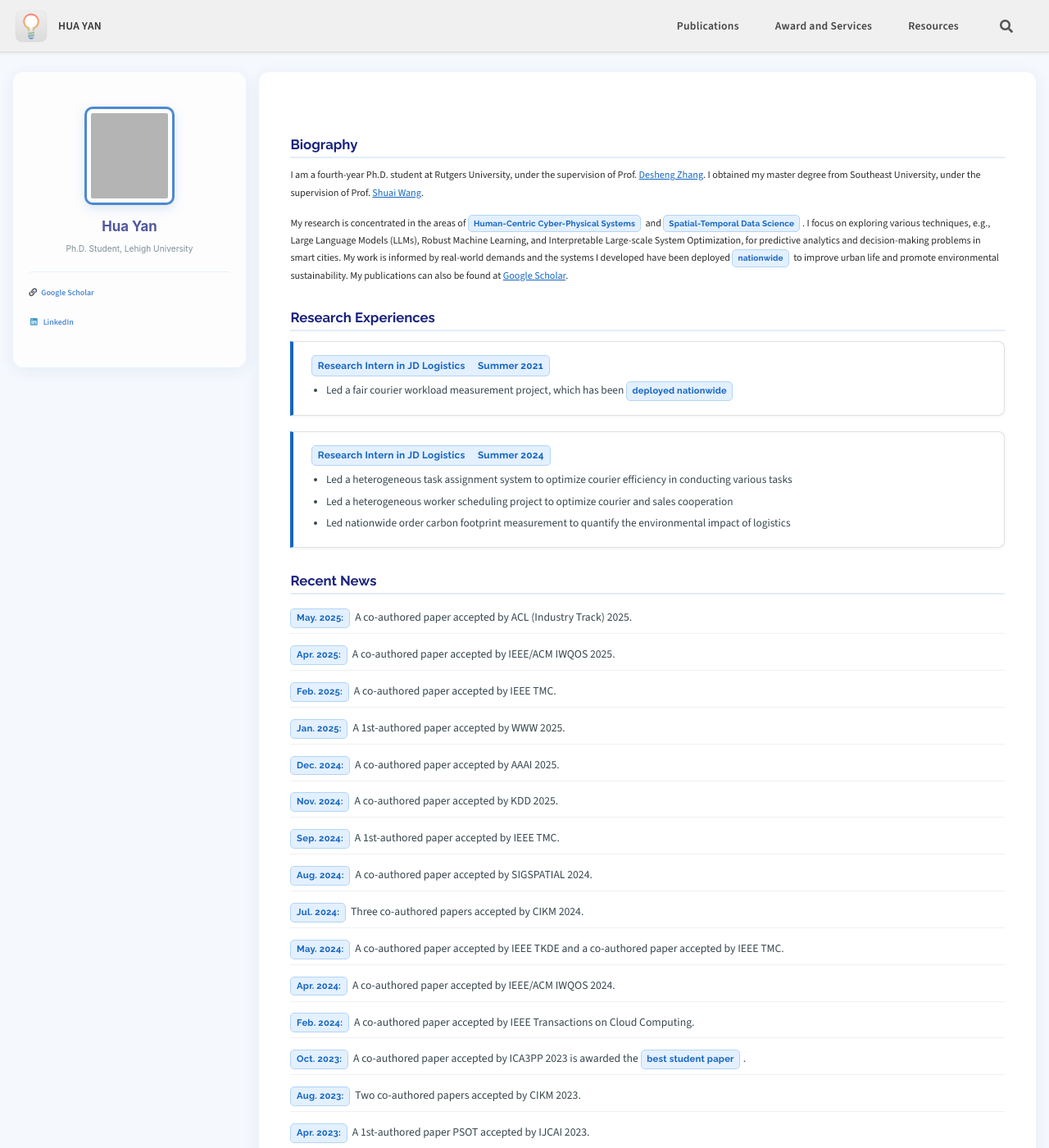
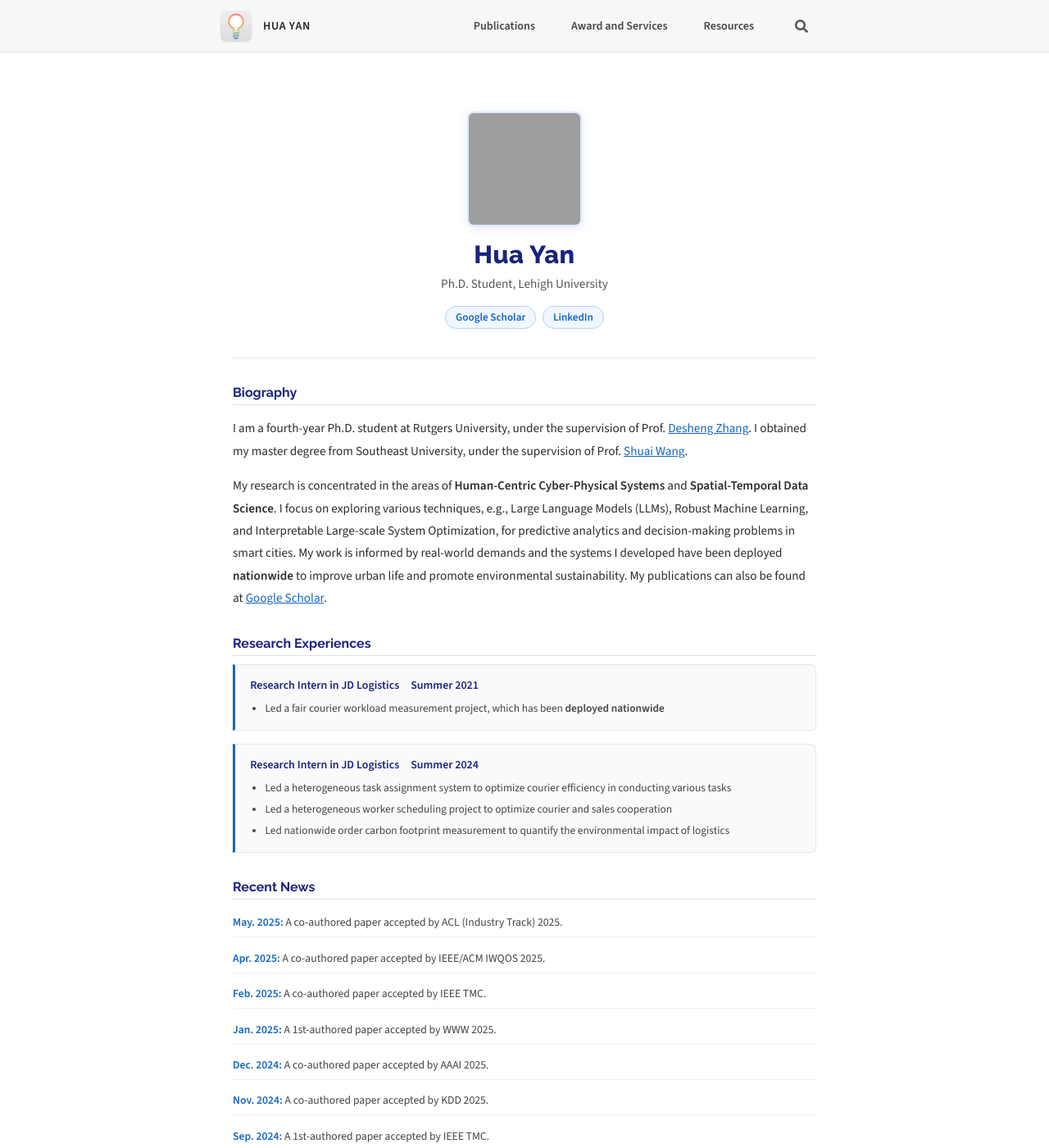
Before and after one commit to huy222-lu/website, a Jekyll site: the page built from index.md, in a window 1280 px wide and 1400 px high. Shown: the whole window at 82% size. Built offline with Jekyll 4.4.1, drawn with Linux system fonts in a browser that asks for light colours; cached includes are drawn as plain includes; a script that is not in the unit is left out; comment, search, counter and statistics services are not loaded; grey boxes are pictures that could not be loaded.

Commit message:
improve style

```diff
--- /dev/null
+++ b/_layouts/academic.html
@@ -0,0 +1,28 @@
+---
+layout: default
+---
+
+<div class="academic-wrapper">
+
+  <!-- Profile hero -->
+  <div class="academic-profile">
+    {% if site.author.avatar %}
+      <img src="{{ site.author.avatar | relative_url }}" alt="{{ site.author.name }}" class="academic-avatar">
+    {% endif %}
+    <h1 class="academic-name">{{ site.author.name }}</h1>
+    <p class="academic-bio">{{ site.author.bio }}</p>
+    <div class="academic-links">
+      {% for link in site.author.links %}
+        {% if link.label and link.url %}
+          <a href="{{ link.url }}" target="_blank" rel="noopener">{{ link.label }}</a>
+        {% endif %}
+      {% endfor %}
+    </div>
+  </div>
+
+  <!-- Page content -->
+  <div class="academic-content">
+    {{ content }}
+  </div>
+
+</div>
--- a/assets/css/main.scss
+++ b/assets/css/main.scss
@@ -8,45 +8,53 @@
 @import "minimal-mistakes";
 
 /* ============================================================
-   Global typography & base
+   Global
    ============================================================ */
 
 body {
   font-family: 'Source Sans 3', sans-serif;
   font-size: 16px;
-  background-color: #f5f8fc;
+  background-color: #ffffff;
   color: #2c2c2c;
 }
 
-h1, h2, h3, h4, h5, h6,
-.site-title,
-.author__name {
+h1, h2, h3, h4, h5, h6 {
   font-family: 'Raleway', sans-serif;
 }
 
+a {
+  color: #1565c0;
+  &:hover { color: #0d47a1; text-decoration: underline; }
+}
+
+html { scroll-behavior: smooth; }
+
+::selection { background: #bbdefb; color: #0d47a1; }
+
 /* ============================================================
-   Masthead — deep blue bar (completely different from original)
+   Masthead — light gray
    ============================================================ */
 
 .masthead {
-  background: #f0f0f0;
-  border-bottom: 1px solid #ddd;
-  box-shadow: 0 1px 4px rgba(0, 0, 0, 0.08);
+  background: #f7f7f7;
+  border-bottom: 1px solid #e0e0e0;
+  box-shadow: none;
 
   &__inner-wrap {
     padding-top: 0.6em;
     padding-bottom: 0.6em;
+    max-width: 780px;
+    margin: 0 auto;
   }
 }
 
 .site-title {
   font-family: 'Raleway', sans-serif;
   font-weight: 700;
-  font-size: 1em;
-  color: #333333 !important;
-  letter-spacing: 0.03em;
+  font-size: 0.95em;
+  color: #222 !important;
+  letter-spacing: 0.05em;
   text-transform: uppercase;
-
   &:hover { color: #1565c0 !important; }
 }
 
@@ -55,242 +63,211 @@ h1, h2, h3, h4, h5, h6,
 
   a {
     font-family: 'Source Sans 3', sans-serif;
-    font-size: 0.85em;
+    font-size: 0.88em;
     font-weight: 600;
-    color: #444444;
-    letter-spacing: 0.02em;
-
+    color: #444;
     &:hover { color: #1565c0; }
   }
 
-  .visible-links a::before {
-    background: #1565c0;
-  }
+  .visible-links a::before { background: #1565c0; }
 
-  button {
-    color: #555;
-    &:hover { color: #1565c0; }
-  }
+  button { color: #555; &:hover { color: #1565c0; } }
 }
 
 /* ============================================================
-   Main layout background
+   Homepage — single column centered layout
    ============================================================ */
 
-#main {
-  background-color: #f5f8fc;
+.academic-wrapper {
+  max-width: 760px;
+  margin: 0 auto;
+  padding: 2.5em 1.5em 4em;
 }
 
-/* ============================================================
-   Sidebar — card style, square photo
-   ============================================================ */
-
-.sidebar {
-  background: #ffffff;
-  border-radius: 12px;
-  box-shadow: 0 4px 20px rgba(21, 101, 192, 0.1);
-  padding: 1.6em 1.2em !important;
-  margin-top: 1.5em;
+/* Profile section */
+.academic-profile {
+  text-align: center;
+  padding: 2em 0 2.2em;
+  border-bottom: 1px solid #e8e8e8;
+  margin-bottom: 2em;
 }
 
-/* Square photo — no circle */
-.author__avatar {
-  text-align: center;
+.academic-avatar {
+  width: 140px;
+  height: 140px;
+  object-fit: cover;
+  border-radius: 8px;
+  border: 2px solid #dce8f7;
+  box-shadow: 0 2px 12px rgba(21, 101, 192, 0.12);
   margin-bottom: 1em;
-
-  img {
-    border-radius: 10px !important;
-    border: 3px solid #1565c0 !important;
-    box-shadow: 0 4px 14px rgba(21, 101, 192, 0.2) !important;
-    width: 120px !important;
-    height: 120px !important;
-    object-fit: cover;
-  }
 }
 
-.author__content {
-  text-align: center;
-  margin-bottom: 0.8em;
+.academic-name {
+  font-family: 'Raleway', sans-serif;
+  font-weight: 800;
+  font-size: 1.9em;
+  color: #1a237e;
+  margin: 0 0 0.2em;
+  letter-spacing: 0.02em;
 }
 
-.author__name {
-  font-family: 'Raleway', sans-serif;
-  font-weight: 700;
-  font-size: 1.05em !important;
-  color: #1a237e !important;
-  margin-bottom: 0.3em;
-
-  a { color: inherit !important; }
+.academic-bio {
+  font-size: 0.95em;
+  color: #555;
+  margin: 0 0 1em;
 }
 
-.author__bio {
-  font-family: 'Source Sans 3', sans-serif;
-  font-size: 0.85em !important;
-  color: #546e7a !important;
-  line-height: 1.5;
-}
-
-/* Hide the "Follow" button — very MM-specific */
-.author__urls-wrapper .btn--inverse {
-  display: none !important;
-}
-
-.author__urls {
-  display: block !important;
-  padding: 0;
-  border-top: 1px solid #e3edf7;
-  padding-top: 0.8em;
-  margin-top: 0.8em;
-
-  li {
-    border-bottom: none !important;
-    padding: 0.25em 0 !important;
-  }
+.academic-links {
+  display: flex;
+  justify-content: center;
+  flex-wrap: wrap;
+  gap: 0.5em;
 
   a {
-    font-family: 'Source Sans 3', sans-serif;
-    font-size: 0.83em;
+    display: inline-block;
+    font-size: 0.82em;
     font-weight: 600;
-    color: #1565c0 !important;
+    color: #1565c0;
+    border: 1px solid #b3d4f7;
+    border-radius: 20px;
+    padding: 0.25em 0.9em;
+    text-decoration: none;
+    background: #f0f7ff;
+    transition: all 0.2s;
 
     &:hover {
-      color: #0d47a1 !important;
-      text-decoration: underline;
+      background: #1565c0;
+      color: #fff;
+      border-color: #1565c0;
+      text-decoration: none;
     }
   }
 }
 
-/* ============================================================
-   Page content area
-   ============================================================ */
-
-.page {
-  background: #ffffff;
-  border-radius: 12px;
-  box-shadow: 0 4px 20px rgba(21, 101, 192, 0.08);
-  padding: 2em 2.4em !important;
-  margin-top: 1.5em;
-  margin-bottom: 2em;
-}
-
-.page__content {
-  font-family: 'Source Sans 3', sans-serif;
+/* Content sections */
+.academic-content {
   font-size: 0.95em;
-  line-height: 1.75;
+  line-height: 1.8;
   color: #2c2c2c;
 
-  a {
-    color: #1565c0;
-    &:hover { color: #0d47a1; text-decoration: underline; }
-  }
-
-  /* Section headers */
   h3 {
     font-family: 'Raleway', sans-serif;
     font-weight: 700;
-    font-size: 1.1em;
+    font-size: 1.05em;
     color: #1a237e;
-    margin-top: 1.8em;
+    margin-top: 2em;
     margin-bottom: 0.6em;
     padding-bottom: 0.3em;
-    border-bottom: 2px solid #e3edf7;
-
-    /* remove inline span colors from old markdown */
+    border-bottom: 1px solid #e0e0e0;
     span { color: inherit !important; font-weight: inherit !important; }
   }
+
+  a { color: #1565c0; &:hover { color: #0d47a1; } }
+
+  p { margin-bottom: 0.8em; }
 }
 
-/* ============================================================
-   Biography section
-   ============================================================ */
-
+/* Biography — no background */
 .section-bio {
   background: none;
   border: none;
   padding: 0;
-  margin-bottom: 1.8em;
+  margin-bottom: 0.5em;
 }
 
-/* ============================================================
-   Research Experience — card entries
-   ============================================================ */
-
-.section-experience {
-  blockquote {
-    background: #ffffff;
-    border: 1px solid #e0e0e0;
-    border-left: 4px solid #1565c0;
-    border-radius: 0 8px 8px 0;
-    padding: 1em 1.4em;
-    margin: 0.8em 0 1.2em 0;
+/* Research Experience cards */
+.section-experience blockquote {
+  background: #fafafa;
+  border: 1px solid #e8e8e8;
+  border-left: 3px solid #1565c0;
+  border-radius: 0 6px 6px 0;
+  padding: 0.8em 1.2em;
+  margin: 0.6em 0 1em;
   font-style: normal;
-    box-shadow: 0 1px 4px rgba(0, 0, 0, 0.06);
 
   p {
-      margin: 0 0 0.4em 0;
+    margin: 0 0 0.3em;
     font-weight: 700;
-      font-size: 0.95em;
+    font-size: 0.92em;
     color: #1a237e;
   }
 
   ul {
-      margin: 0.3em 0 0 0;
+    margin: 0.2em 0 0;
     padding-left: 1.2em;
-
     li {
       font-size: 0.88em;
-        color: #37474f;
-        margin-bottom: 0.2em;
+      color: #444;
+      margin-bottom: 0.15em;
       list-style-type: disc;
     }
   }
 }
-}
 
-/* ============================================================
-   Recent News — clean list, no timeline
-   ============================================================ */
-
-.section-news {
-  ul {
+/* Recent News — simple clean list */
+.section-news ul {
   list-style: none;
   padding: 0;
   margin: 0;
 
   li {
-      padding: 0.45em 0;
+    padding: 0.4em 0;
     font-size: 0.9em;
-      color: #37474f;
+    color: #444;
     border-bottom: 1px solid #f0f0f0;
-
     &:last-child { border-bottom: none; }
-
     strong { color: #1565c0; }
-    }
   }
 }
 
 /* ============================================================
-   Publications page
+   Sub-pages (Publications, etc.) — keep sidebar-free, centered
    ============================================================ */
 
-.page__content h3 {
-  /* year headings */
+.layout--single #main {
+  max-width: 760px;
+  margin: 0 auto;
+  float: none;
+  padding: 2em 1.5em;
+}
+
+.layout--single .sidebar { display: none; }
+
+.page__content {
+  font-size: 0.95em;
+  line-height: 1.8;
+
+  h3 {
+    font-family: 'Raleway', sans-serif;
+    font-weight: 700;
+    font-size: 1.05em;
+    color: #1a237e;
+    margin-top: 1.8em;
+    margin-bottom: 0.5em;
+    padding-bottom: 0.3em;
+    border-bottom: 1px solid #e0e0e0;
   }
 
   /* Venue badge e.g. [ICRA'26] */
-.page__content strong {
+  strong {
     display: inline-block;
-  background: #e3f0ff;
+    background: #f0f7ff;
     color: #1565c0;
     font-size: 0.82em;
     font-weight: 700;
-  padding: 0.1em 0.6em;
-  border-radius: 5px;
-  border: 1px solid #b3d4f7;
+    padding: 0.1em 0.55em;
+    border-radius: 4px;
+    border: 1px solid #cde0f7;
     margin-right: 0.3em;
     font-family: 'Raleway', sans-serif;
-  letter-spacing: 0.02em;
+  }
+}
+
+.page__title {
+  font-family: 'Raleway', sans-serif;
+  font-weight: 800;
+  font-size: 1.5em;
+  color: #1a237e;
 }
 
 /* ============================================================
@@ -298,34 +275,11 @@ h1, h2, h3, h4, h5, h6,
    ============================================================ */
 
 .page__footer {
-  background: linear-gradient(90deg, #1a237e 0%, #1565c0 100%);
-  color: #fff;
+  background: #f7f7f7;
+  border-top: 1px solid #e0e0e0;
+  color: #777;
   font-family: 'Source Sans 3', sans-serif;
-  font-size: 0.82em;
-  margin-top: 2em;
+  font-size: 0.8em;
 
-  a { color: #90caf9; &:hover { color: #fff; } }
-
-  &-copyright { color: rgba(255,255,255,0.75); }
+  a { color: #1565c0; &:hover { color: #0d47a1; } }
 }
-
-/* ============================================================
-   Misc polish
-   ============================================================ */
-
-html { scroll-behavior: smooth; }
-
-::selection {
-  background: #bbdefb;
-  color: #0d47a1;
-}
-
-/* Page title (for sub-pages like Publications) */
-.page__title {
-  font-family: 'Raleway', sans-serif;
-  font-weight: 800;
-  color: #1a237e;
-  border-bottom: 3px solid #1565c0;
-  padding-bottom: 0.3em;
-  display: inline-block;
-}
```
Also changed, not shown: index.md (+1 -3 lines). Lines whose indentation alone changed are shown as unchanged.
